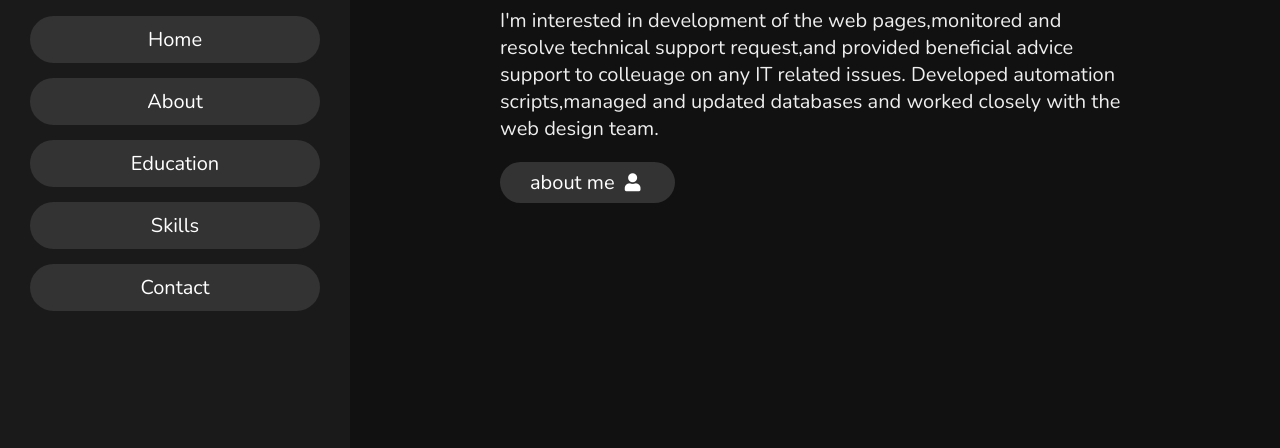
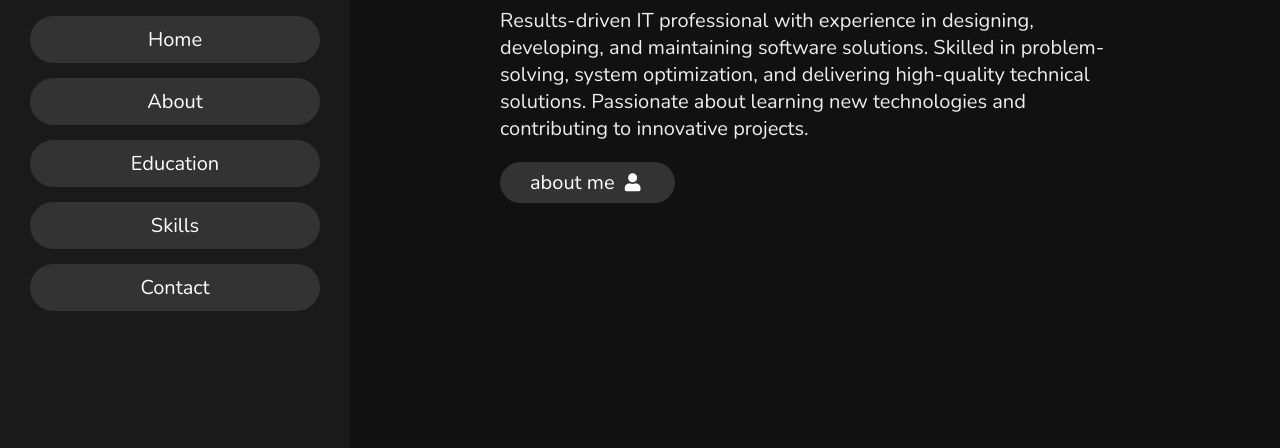
Before and after one commit to mysurya/myportfolio, a plain HTML site: page index.html in a window 1280 px wide. Shown: the part 352-800 px from the top of the page. Drawn offline with nearby package versions, Linux system fonts and the light colour scheme.

Commit message:
summary updated

```diff
--- a/index.html
+++ b/index.html
@@ -49,9 +49,7 @@
 
         <h3>HI THERE !</h3>
         <h1>I'M <span>Kolekar Prasad</span></h1>
-        <p>I'm interested in development of the web pages,monitored and resolve technical support request,and provided
-            beneficial advice support to colleuage on any IT related issues.
-            Developed automation scripts,managed and updated databases and worked closely with the web design team. </p>
+        <p>Results-driven IT professional with experience in designing, developing, and maintaining software solutions. Skilled in problem-solving, system optimization, and delivering high-quality technical solutions. Passionate about learning new technologies and contributing to innovative projects.</p>
         <a href="#about"><button class="btn">about me <i class="fas fa-user"></i></button></a>
 
     </section>
```
